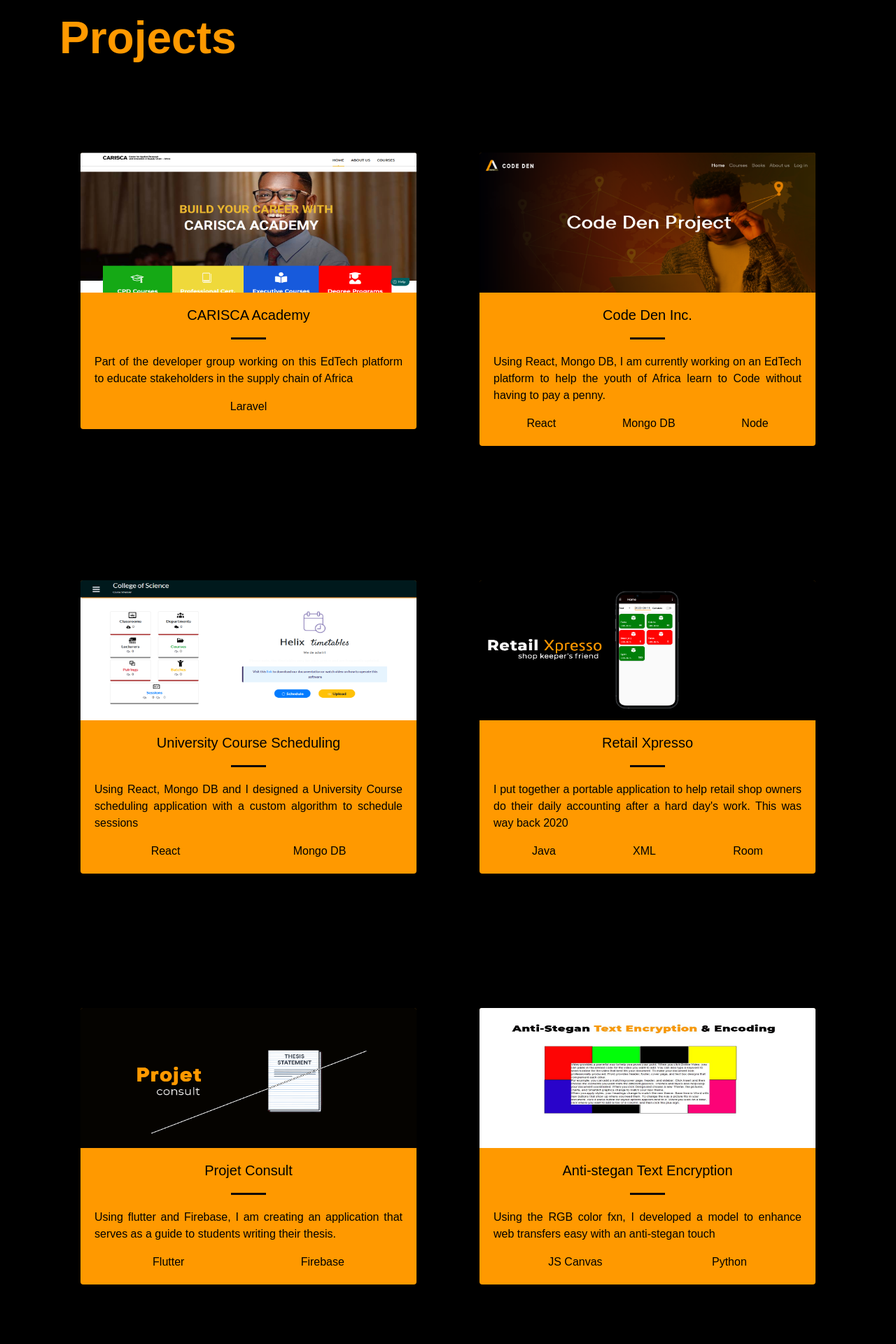
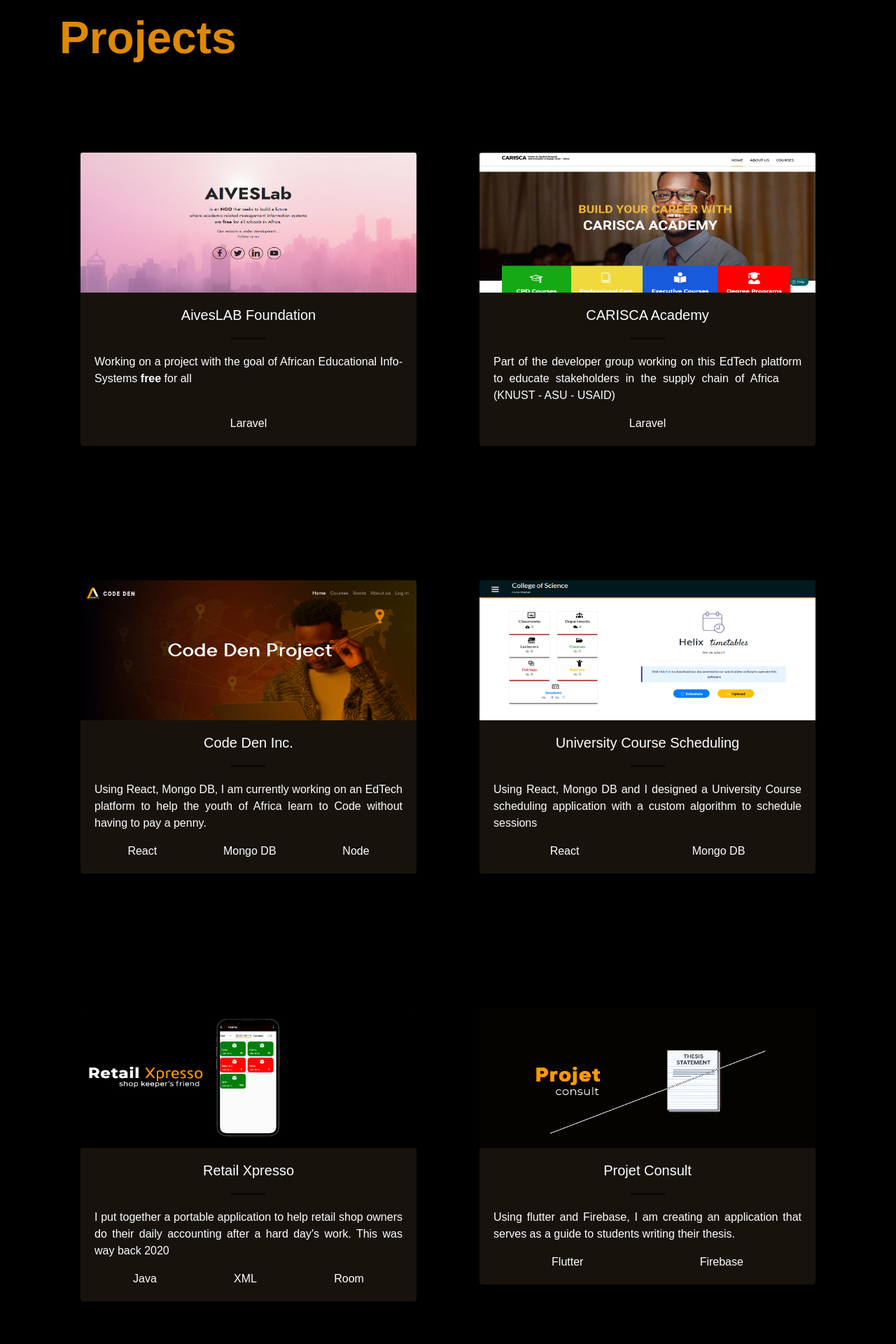
Before and after one commit to Brafamous/porfolio1, a React (Create React App) app: page / in a window 1280 px wide. Shown: the part 520-2440 px from the top of the page at 70% size. Built offline with nearby package versions, Linux system fonts and the light colour scheme; a web font is replaced by a local one.

Commit message:
Addition of new colors

```diff
--- a/src/App.css
+++ b/src/App.css
@@ -4,6 +4,10 @@
     box-sizing: border-box;
 }
 
+.card-bg-theme{
+    background-color: #17130c;
+    color: white;
+}
 
 /*.rd-container {
 
@@ -226,7 +230,7 @@
 
 .text-theme {
 
-    color: #f90;
+    color: #57390e;
 
 }
 
@@ -297,7 +301,7 @@
     line-height: 72px;
     width: max-content;
     max-width: 100%;
-    color: #f90;
+    color: #de8900;
    /* -webkit-text-fill-color: transparent;
     background: rgba(0, 0, 0, 0) linear-gradient(121.57deg, rgb(255, 144, 0) 18.77%, rgb(202, 204, 204) 60.15%) repeat scroll 0% 0% padding-box text;*/
     margin-bottom: 16px;
--- a/src/App.js
+++ b/src/App.js
@@ -1,5 +1,6 @@
 import './App.css';
 import logo from './images/logo.png';
+import project0Img from './images/project_0.png'
 import project1Img from './images/project_1.png'
 import project2Img from './images/project_2.png'
 import project3Img from './images/project_3.png'
@@ -98,17 +99,38 @@
                 <div className="rd-container">
                     <div className="row">
                         <div className="col-md-6">
+                            <a href="https://aiveslab.org" className={'text-decoration-none'}>
+                                <div className="container py-5">
+                                    <div className="container py-5">
+                                        <div className="card card-bg-theme">
+                                            <img className="card-img-top" src={project0Img} alt=""
+                                                 height={'200px'}/>
+                                            <div className="card-body">
+                                                <h5 className="card-title text-center">AivesLAB Foundation</h5>
+                                                <hr className="hr"/>
+                                                <p className="card-text text-justify">Working on a project with the goal of African Educational Info-Systems <strong>free</strong> for all
+                                                <br/><br/></p>
+                                                <div className="d-flex justify-content-around">
+                                                    <span>Laravel</span>{/*<span>Mongo DB</span>*/}
+                                                </div>
+                                            </div>
+                                        </div>
+                                    </div>
+                                </div>
+                            </a>
+                        </div>
+                        <div className="col-md-6">
                             <a href="https://cariscaacademy.org/about-us/" className={'text-decoration-none'}>
                                 <div className="container py-5">
                                     <div className="container py-5">
-                                        <div className="card bg-theme">
+                                        <div className="card card-bg-theme">
                                             <img className="card-img-top" src={project5Img} alt=""
                                                  height={'200px'}/>
                                             <div className="card-body">
                                                 <h5 className="card-title text-center">CARISCA Academy</h5>
                                                 <hr className="hr"/>
                                                 <p className="card-text text-justify">Part of the developer group
-                                                    working on this EdTech platform to educate stakeholders in the supply chain of Africa</p>
+                                                    working on this EdTech platform to educate stakeholders in the supply chain of Africa &nbsp; &nbsp; (KNUST - ASU - USAID)</p>
                                                 <div className="d-flex justify-content-around">
                                                     <span>Laravel</span>{/*<span>Mongo DB</span>*/}
                                                 </div>
@@ -122,7 +144,7 @@
                             <a href="https://www.codeden.org" className={'text-decoration-none'}>
                                 <div className="container py-5">
                                     <div className="container py-5">
-                                        <div className="card bg-theme">
+                                        <div className="card card-bg-theme">
                                             <img className="card-img-top" src={project2Img} alt=""
                                                  height={'200px'}/>
                                             <div className="card-body">
@@ -142,13 +164,13 @@
                                 </div>
                             </a>
                         </div>
-                    </div>
-                    <div className="row">
+                  {/*  </div>*/}
+                   {/* <div className="row">*/}
                         <div className="col-md-6">
                             <a href="https://www.github.com/Robert-Doe/scheduler" className={'text-decoration-none'}>
                                 <div className="container py-5">
                                     <div className="container py-5">
-                                        <div className="card bg-theme">
+                                        <div className="card card-bg-theme">
                                             <img className="card-img-top" src={project1Img} alt=""
                                                  height={'200px'}/>
                                             <div className="card-body">
@@ -172,7 +194,7 @@
                             <a href="https://www.github.com/Robert-Doe/Retail-Xpresso" className={'text-decoration-none'}>
                                 <div className="container py-5">
                                     <div className="container py-5">
-                                        <div className="card bg-theme">
+                                        <div className="card card-bg-theme">
                                             <img className="card-img-top" src={project4Img} alt=""
                                                  height={'200px'}/>
                                             <div className="card-body">
@@ -193,12 +215,12 @@
                             </a>
                         </div>
 
-                    </div>
-                    <div className="row">
+                 {/*   </div>
+                    <div className="row">*/}
                         <div className="col-md-6">
                             <div className="container py-5">
                                 <div className="container py-5">
-                                    <div className="card bg-theme">
+                                    <div className="card card-bg-theme">
                                         <img className="card-img-top" src={project3Img}
                                              alt=""
                                              height={'200px'}/>
@@ -217,7 +239,7 @@
                             </div>
                             {/*<div className="container py-5">
                                 <div className="container py-5">
-                                    <div className="card bg-theme">
+                                    <div className="card card-bg-theme">
                                         <img className="card-img-top" src={project1Img} alt=""
                                              height={'200px'}/>
                                         <div className="card-body">
@@ -239,7 +261,7 @@
                             <a href="https://github.com/Robert-Doe/anti-stegan-crypto.git" className={'text-decoration-none'}>
                                 <div className="container py-5">
                                     <div className="container py-5">
-                                        <div className="card bg-theme">
+                                        <div className="card card-bg-theme">
                                             <img className="card-img-top" src={project6Img} alt=""
                                                  height={'200px'}/>
                                             <div className="card-body">
```
Also changed, not shown: src/images/project_0.png (added).
